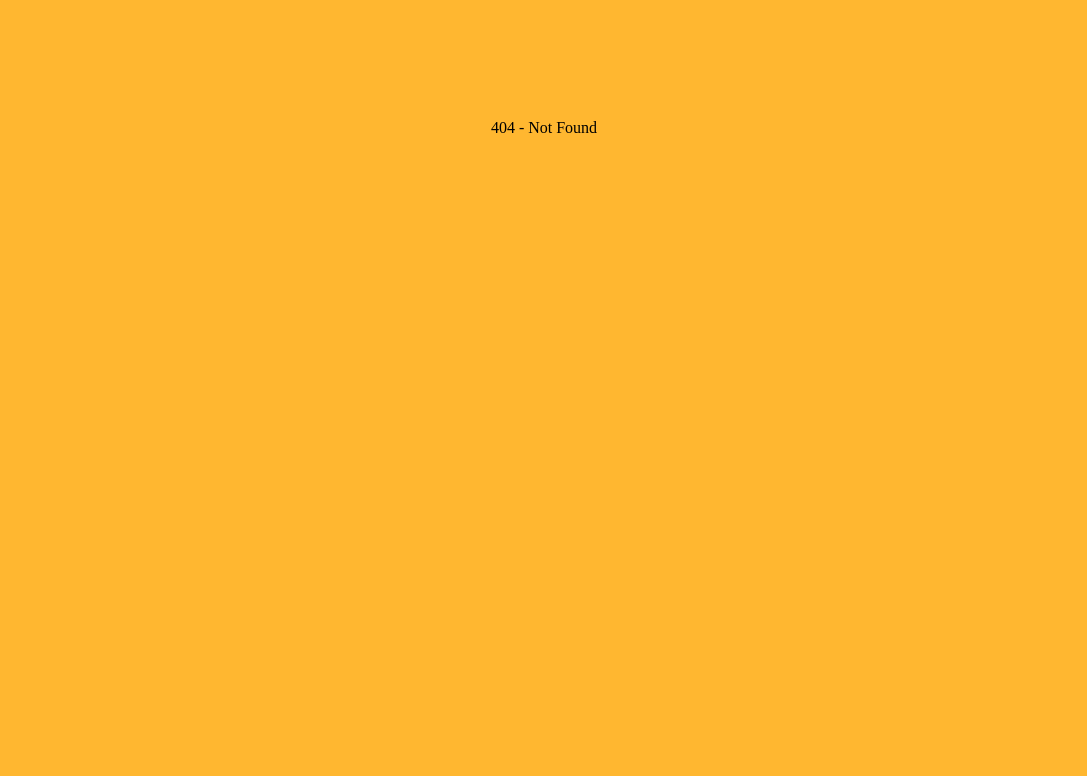
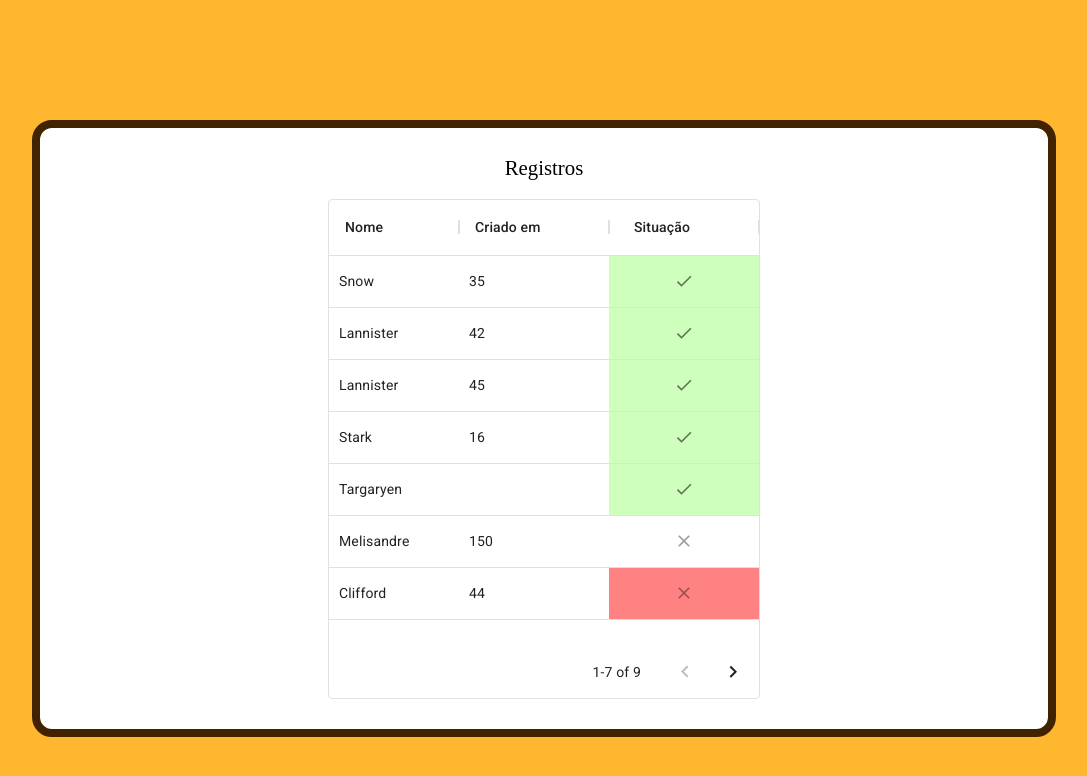
Before and after one commit to mateuskuritza/Manga-rh-Frontend, a React (Create React App) app: page /registros in a window 1280 px wide. Before the commit this address had no page. Shown: the top 776 px of the page, without its empty margins (96-1183 px from the left). Built offline with nearby package versions, Linux system fonts and the light colour scheme.

Commit message:
layout registers page done

```diff
--- a/package.json
+++ b/package.json
@@ -4,6 +4,7 @@
   "private": true,
   "dependencies": {
     "@material-ui/core": "^4.12.3",
+    "@material-ui/data-grid": "^4.0.0-alpha.37",
     "@material-ui/icons": "^4.11.2",
     "@material-ui/lab": "^4.0.0-alpha.60",
     "@testing-library/jest-dom": "^5.14.1",
--- a/src/App.tsx
+++ b/src/App.tsx
@@ -7,13 +7,14 @@ import {
 
 import "./reset.css";
 import RegisterPage from './pages/register';
-
+import RegistersPage from "./pages/registers";
 
 function App() {
     return (
         <Router>
             <Switch>
                 <Route exact path="/:collaboratorName/registrar" component={RegisterPage} />
+                <Route exact path="/registros" component={RegistersPage} />
                 <Route path="/" component={() => <h1> 404 - Not Found</h1>} />
             </Switch>
         </Router>
--- /dev/null
+++ b/src/pages/registers/RegistersTable.tsx
@@ -0,0 +1,77 @@
+import * as React from 'react';
+import { DataGrid, GridCellParams, GridColDef } from '@material-ui/data-grid';
+import clsx from 'clsx';
+import { makeStyles } from '@material-ui/core';
+import { purple } from '@material-ui/core/colors';
+import { useHistory } from 'react-router-dom';
+
+const columns: GridColDef[] = [
+    {
+        field: 'name',
+        headerName: 'Nome',
+        width: 130,
+        editable: true,
+    },
+    {
+        field: 'created_at',
+        headerName: 'Criado em',
+        type: 'date',
+        width: 150,
+        editable: true,
+    },
+    {
+        field: 'situation',
+        headerName: 'Situação',
+        type: 'boolean',
+        width: 150,
+        editable: true,
+        cellClassName: (params: GridCellParams) =>
+            clsx('super-app', {
+                positive: params.value === true,
+                negative: params.value === false,
+                notValidate: params.value === null
+            }),
+    }
+];
+
+const useStyles = makeStyles({
+    root: {
+        '& .super-app.positive': {
+            backgroundColor: 'rgba(157, 255, 118, 0.49)',
+        },
+        '& .super-app.negative': {
+            backgroundColor: 'rgba(255, 0, 0, 0.49)',
+        },
+        '& .super-app.notValidate': {
+            backgroundColor: '#fff'
+        }
+    },
+});
+// { data }: { data: { id: number, name: string, created_at: Date, situation: boolean }[] }
+const rows = [
+    { id: 1, name: 'Snow', created_at: 35, situation: true },
+    { id: 2, name: 'Lannister', created_at: 42, situation: true },
+    { id: 3, name: 'Lannister', created_at: 45, situation: true },
+    { id: 4, name: 'Stark', created_at: 16, situation: true },
+    { id: 5, name: 'Targaryen', created_at: null, situation: true },
+    { id: 6, name: 'Melisandre', created_at: 150, situation: null },
+    { id: 7, name: 'Clifford', created_at: 44, situation: false },
+    { id: 8, name: 'Frances', created_at: 36, situation: true },
+    { id: 9, name: 'Roxie', created_at: 65, situation: true },
+];
+
+export default function RegistersTable() {
+    const classes = useStyles();
+    const history = useHistory();
+    return (
+        <div className={classes.root} style={{ height: 500 }}>
+            <DataGrid
+                rows={rows}
+                columns={columns}
+                pageSize={7}
+                disableSelectionOnClick
+                onRowClick={(e) => history.push('/' + e.row.name + '/validar')}
+            />
+        </div>
+    );
+}
--- /dev/null
+++ b/src/pages/registers/index.tsx
@@ -0,0 +1,34 @@
+import styled from "styled-components";
+import RegistersTable from "./RegistersTable";
+
+export default function RegistersPage() {
+    return (
+        <Container>
+            <h2>Registros</h2>
+            <RegistersTable />
+        </Container>
+    )
+}
+
+const Container = styled.div`
+    border: 8px solid #412301;
+    border-radius: 20px;
+    width: 80%;
+    min-width: 300px;
+    padding: 30px;
+    background-color: white;
+    display: flex;
+    align-items: center;
+    justify-content: center;
+    flex-direction: column;
+
+    h2{
+        font-size: 1.3em;
+        margin-bottom: 20px;
+    }
+
+    >div{
+        width: 100%;
+        max-width: 432px;
+    }
+`;
```
Also changed, not shown: 1 other file (tests, documents, lock files or other folders).
